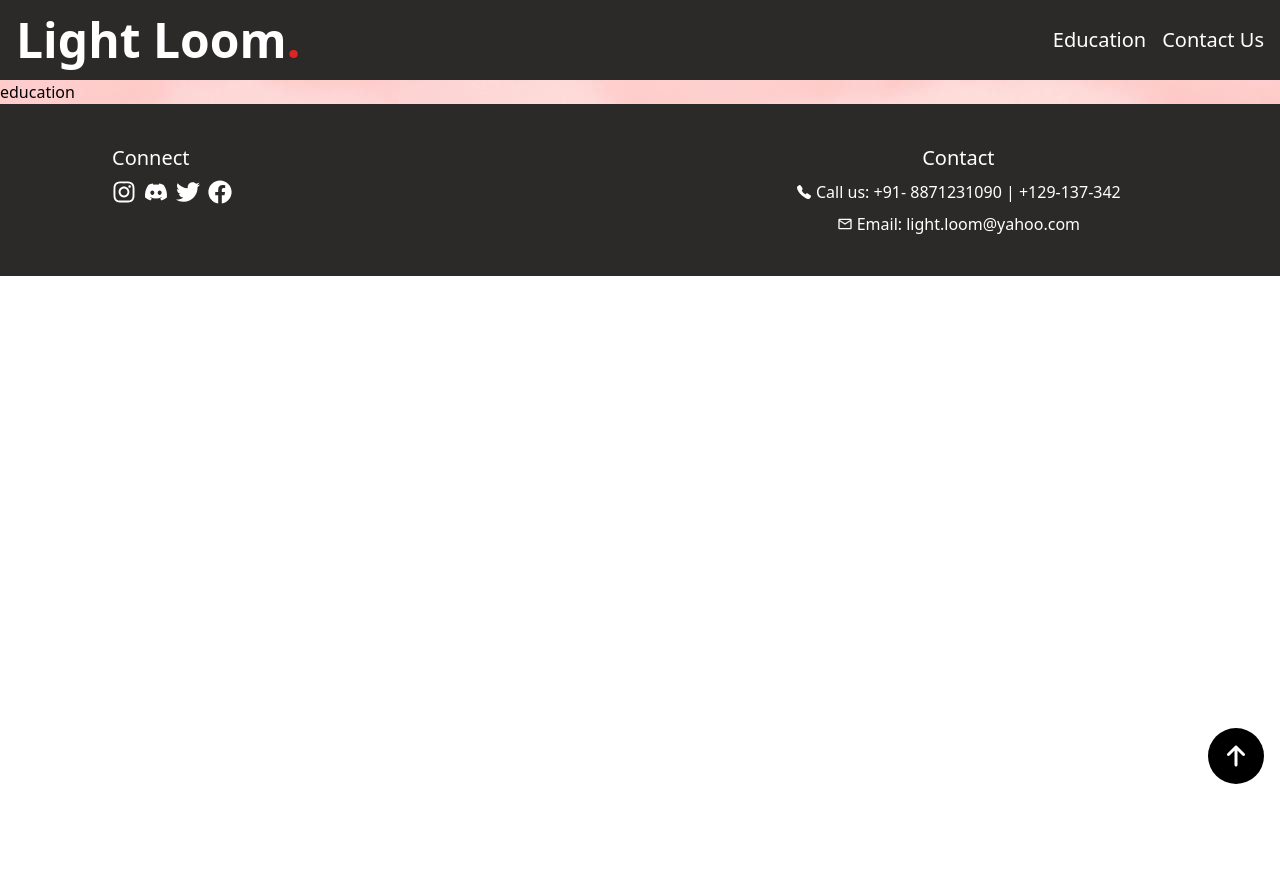
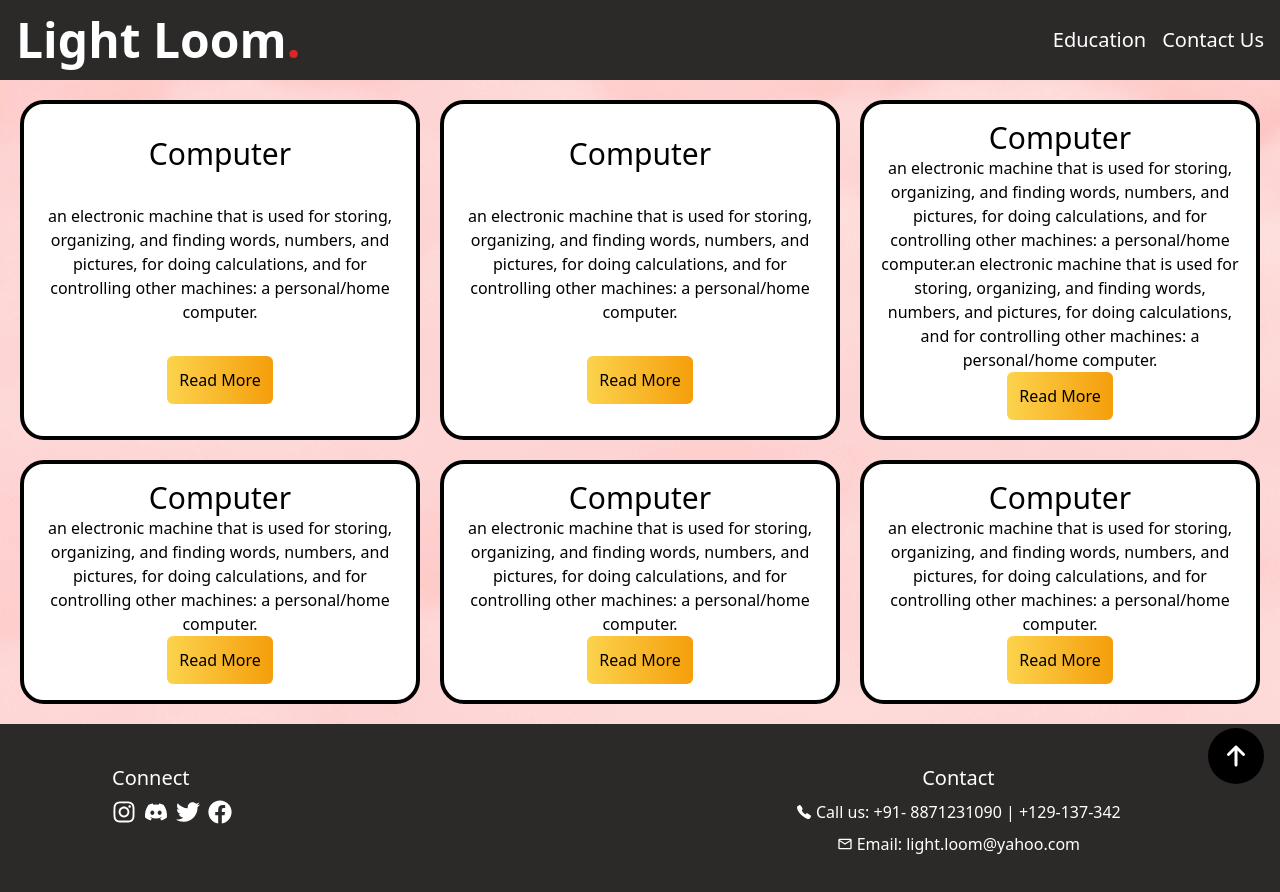
Before and after one commit to Prerak1310/Light-Loom, a React (Create React App) app in the folder frontend/: page /education in a window 1280 px wide. Shown: the top 892 px of the page. Before the commit the page ends 800 px from the top, so only its background shows below. Built offline with nearby package versions, Linux system fonts and the light colour scheme.

Commit message:
flashcards

```diff
--- /dev/null
+++ b/frontend/src/components/flashcard.js
@@ -0,0 +1,17 @@
+import React from "react";
+
+export default function Flashcard({ title, desc }) {
+  return (
+    <div className="group grid grid-flow-row items-center justify-center rounded-3xl border-4 border-black bg-white p-4 text-center">
+      <div className="text-3xl">{title}</div>
+      <div>
+        <p>{desc}</p>
+      </div>
+      <div>
+        <button className="rounded-md bg-gradient-to-r from-amber-300 to-amber-500 p-3 hover:bg-gradient-to-r hover:from-amber-400 hover:to-amber-600">
+          Read More
+        </button>
+      </div>
+    </div>
+  );
+}
--- a/frontend/src/pages/education.js
+++ b/frontend/src/pages/education.js
@@ -1,5 +1,33 @@
 import React from "react";
+import Flashcard from "../components/flashcard";
 
 export default function Education() {
-  return <div className="bg-homebackground">education</div>;
+  return (
+    <div className="grid grid-cols-1 gap-5 bg-homebackground p-5 xl:grid xl:grid-cols-3 xl:justify-center xl:gap-y-5">
+      <Flashcard
+        title="Computer"
+        desc="an electronic machine that is used for storing, organizing, and finding words, numbers, and pictures, for doing calculations, and for controlling other machines: a personal/home computer."
+      />
+      <Flashcard
+        title="Computer"
+        desc="an electronic machine that is used for storing, organizing, and finding words, numbers, and pictures, for doing calculations, and for controlling other machines: a personal/home computer."
+      />
+      <Flashcard
+        title="Computer"
+        desc="an electronic machine that is used for storing, organizing, and finding words, numbers, and pictures, for doing calculations, and for controlling other machines: a personal/home computer.an electronic machine that is used for storing, organizing, and finding words, numbers, and pictures, for doing calculations, and for controlling other machines: a personal/home computer."
+      />
+      <Flashcard
+        title="Computer"
+        desc="an electronic machine that is used for storing, organizing, and finding words, numbers, and pictures, for doing calculations, and for controlling other machines: a personal/home computer."
+      />
+      <Flashcard
+        title="Computer"
+        desc="an electronic machine that is used for storing, organizing, and finding words, numbers, and pictures, for doing calculations, and for controlling other machines: a personal/home computer."
+      />
+      <Flashcard
+        title="Computer"
+        desc="an electronic machine that is used for storing, organizing, and finding words, numbers, and pictures, for doing calculations, and for controlling other machines: a personal/home computer."
+      />
+    </div>
+  );
 }
--- a/frontend/src/pages/home.js
+++ b/frontend/src/pages/home.js
@@ -4,12 +4,12 @@ import { HiArrowRight } from "react-icons/hi2";
 export default function Home() {
   const navigate = useNavigate();
   return (
-    <div className="bg-homebackground grid grid-flow-row gap-y-20 bg-cover bg-no-repeat px-[30%]">
+    <div className="bg-homebackground grid grid-flow-row gap-y-20 bg-cover bg-no-repeat px-[5%] xl:px-[30%]">
       {/* appointment */}
-      <div className="mt-5 grid w-full grid-flow-row items-center justify-center gap-y-6 rounded-3xl bg-white bg-opacity-40 py-4 text-center ">
+      <div className="mt-5 grid w-full grid-flow-row items-center justify-center gap-y-6 rounded-3xl bg-white bg-opacity-40 px-4 py-4 text-center xl:px-0 ">
         <img src={require("../assets/appointment.jpg")} alt="alt text" />
         <button
-          className="group grid grid-flow-col items-center justify-center gap-x-2 rounded-2xl bg-gradient-to-tr from-cyan-600 to-lime-400 p-3 hover:ring-2 hover:ring-gray-500 hover:transition-all hover:delay-100"
+          className="group grid grid-flow-col items-center justify-center gap-x-2 rounded-2xl bg-gradient-to-tr from-cyan-600 to-lime-400 p-2 hover:ring-2 hover:ring-gray-500 hover:transition-all hover:delay-100 xl:p-3"
           onClick={() => navigate("/appointments")}
         >
           <span>Book an Appointment</span>
```
